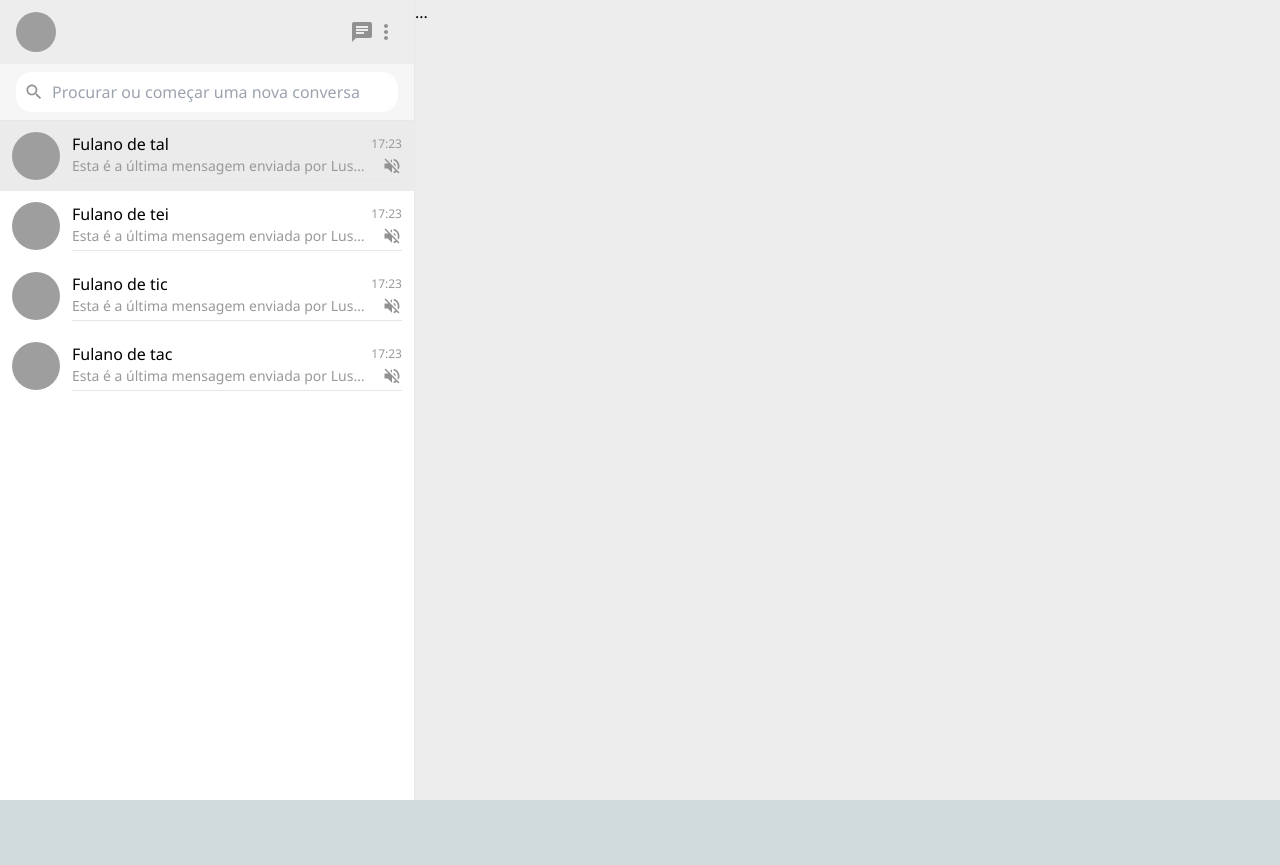
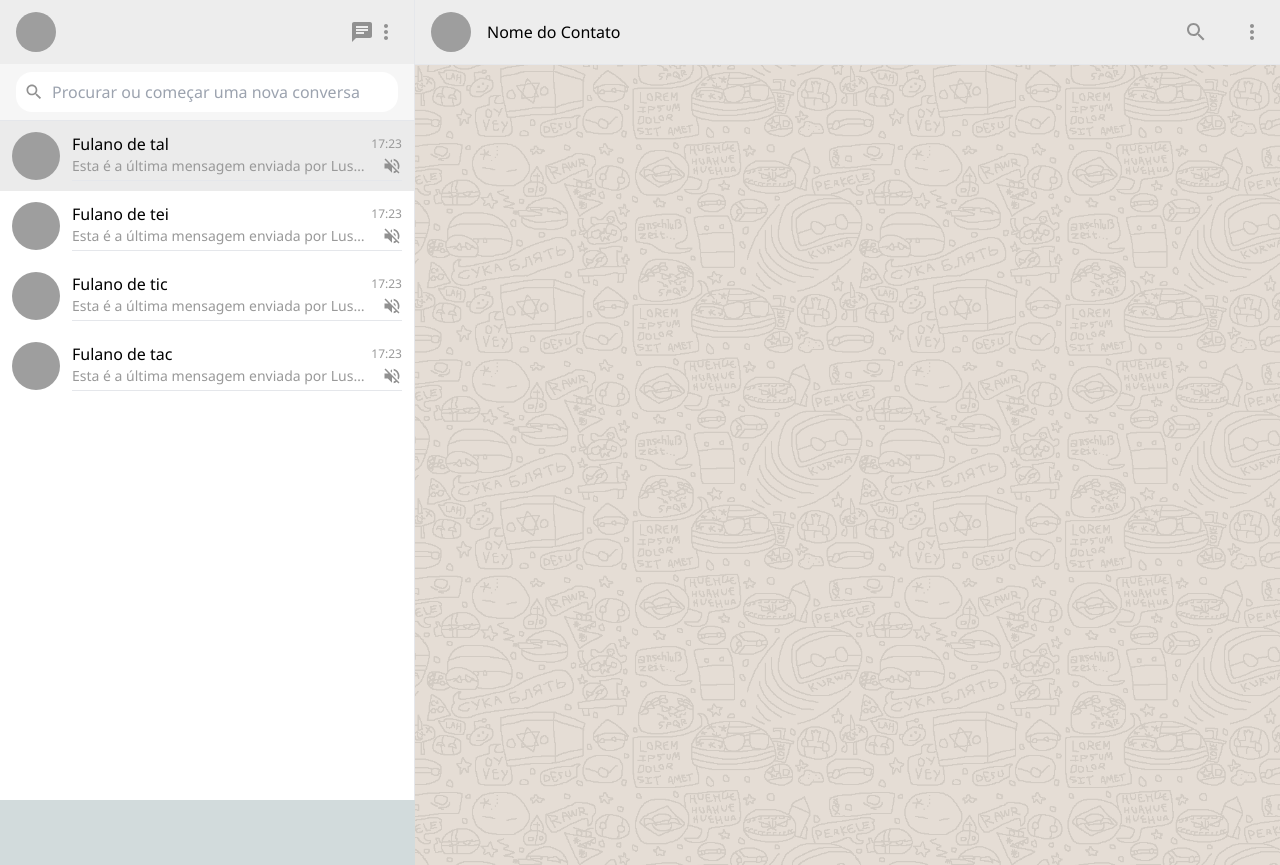
Before and after one commit to almeidaxz/desafio-saltsystems, a React (Vite) app in the folder client/: page / in a window 1280 px wide. Both pictures are taken after a click on the element 207 px from the left and 156 px from the top of the page. Before the commit the page ends 800 px from the top, so only its background shows below. Built offline with nearby package versions, Linux system fonts and the light colour scheme; grey boxes are pictures that could not be loaded.

Commit message:
feat: implementado header e bg image de chat

```diff
--- a/client/src/components/ChatWindow/index.jsx
+++ b/client/src/components/ChatWindow/index.jsx
@@ -1,6 +1,30 @@
+import SearchIcon from '@mui/icons-material/Search';
+import MoreVertIcon from '@mui/icons-material/MoreVert';
+
+import './styles.css';
 
 export default function ChatWindow() {
     return (
-        <div>...</div>
+        <div className='w-full flex flex-col'>
+            <header
+                className='w-full py-3 px-4 flex items-center gap-4 border-b'
+            >
+                <img
+                    className='h-10 w-10 rounded-full'
+                    src="https://www.jockeypr.com.br/wp-content/uploads/2018/05/Dummy.jpg" alt="contact avatar photo"
+                />
+                <div className='w-full flex items-center justify-between'>
+                    <p>Nome do Contato</p>
+                    <div className='flex items-center gap-8'>
+                        <SearchIcon style={{ color: '#919191' }} />
+                        <MoreVertIcon style={{ color: '#919191' }} />
+                    </div>
+                </div>
+            </header>
+            <main className='chat-body min-h-screen'>
+
+            </main>
+            <footer></footer>
+        </div>
     )
 }
--- /dev/null
+++ b/client/src/components/ChatWindow/styles.css
@@ -0,0 +1,9 @@
+.chat-body {
+    flex: 1;
+    background-color: blue;
+    overflow-y: auto;
+    background-color: #E5DDD5;
+    background-size: 50%;
+    background-position: center;
+    background-image: url('../../assets/chat-bg.webp');
+}
```
Also changed, not shown: client/src/assets/chat-bg.webp (added).
